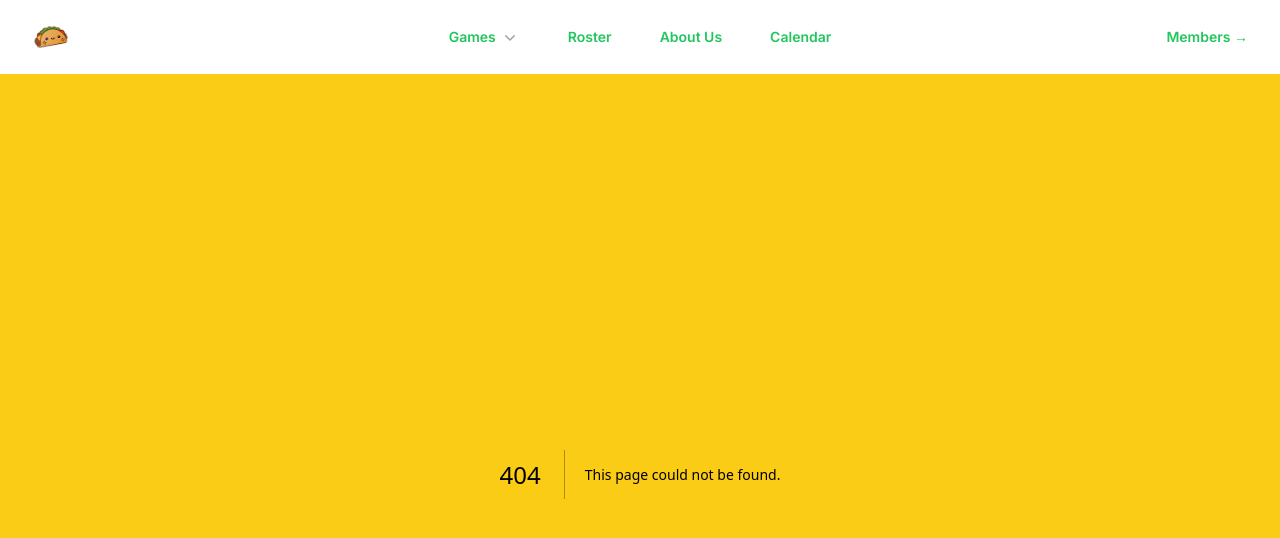
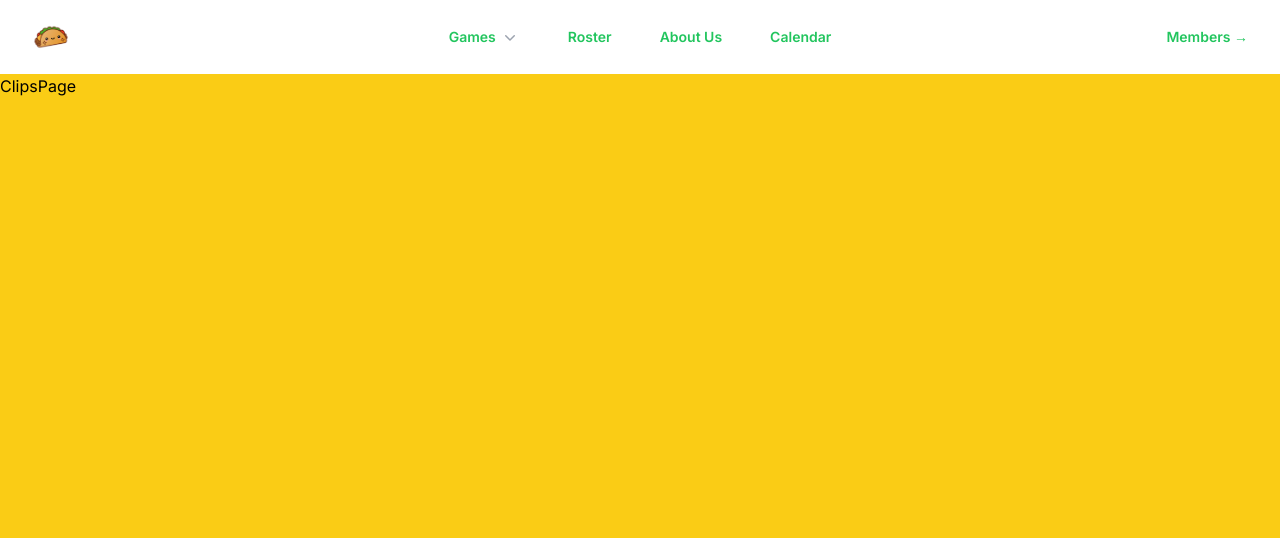
Before and after one commit to mstevensdesign/pigfarm-club, a Next.js app: page /clips in a window 1280 px wide. Before the commit this address had no page. Shown: the top 538 px of the page. Built offline with nearby package versions, Linux system fonts and the light colour scheme.

Commit message:
add clips base page

```diff
--- /dev/null
+++ b/src/app/clips/page.tsx
@@ -0,0 +1,9 @@
+import React from "react";
+
+type Props = {};
+
+const ClipsPage = (props: Props) => {
+  return <div>ClipsPage</div>;
+};
+
+export default ClipsPage;
```
